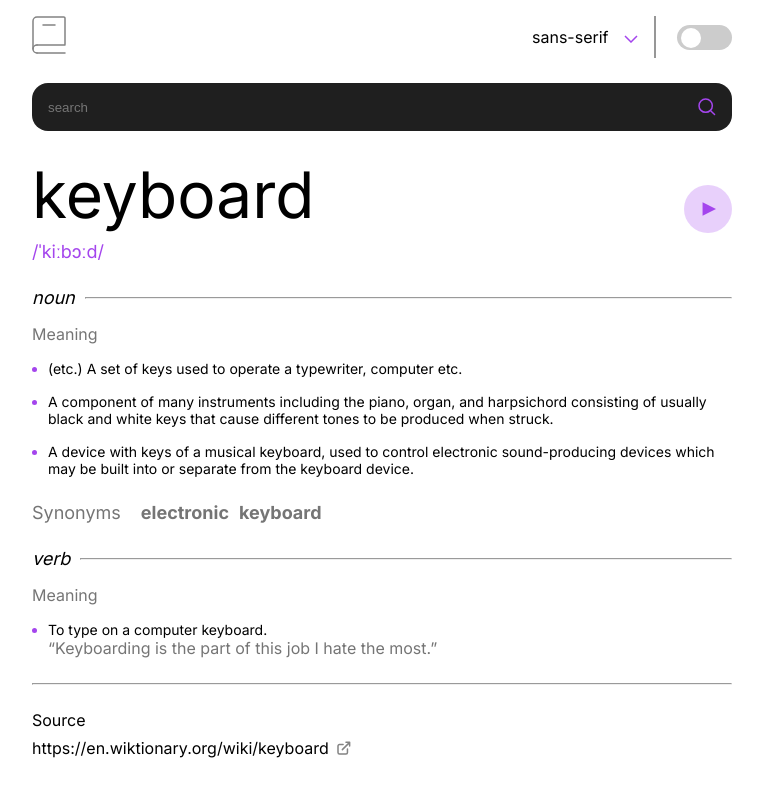
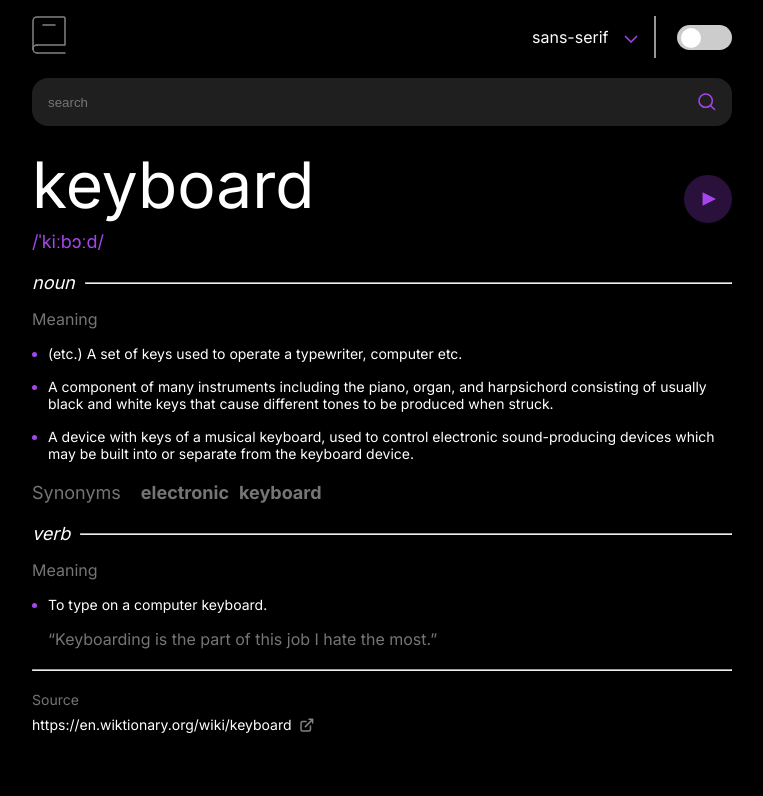
Before and after one commit to Jhay-Great/dictionary, an Angular app: page / in a window 1280 px wide. Shown: the top 796 px of the page, without its empty margins (258-1021 px from the left). Built offline with nearby package versions, Linux system fonts and the light colour scheme.

Commit message:
adding color variables and minor changes to ui and typography colors

```diff
--- a/src/app/app.component.scss
+++ b/src/app/app.component.scss
@@ -202,6 +202,7 @@
         display: flex;
         flex-direction: column;
         gap: 20px;
+        margin-top: 1rem;
 
         p {
             margin-left: 1rem;
@@ -236,6 +237,11 @@ footer {
     display: flex;
     flex-direction: column;
     gap: 8px;
+    font-size: $font-size-body-small;
+
+    p {
+        color: $font-color-gray;
+    }
 
     & div {
         display: flex;
--- a/src/styles.scss
+++ b/src/styles.scss
@@ -20,6 +20,7 @@
     $bg-gray-variant-1: #E9E9E9;
     $bg-gray-variant-2: #F4F4F4;
     $bg-white: #fff;
+    $bg-black: #000;
 
     $bg-purple: #A445ED;
     $bg-red: #FF5252;
@@ -40,6 +41,8 @@
     $font-size-body-small: 14px;
 
     // font color
+    $font-color-black: #000;
+    $font-color-white: $bg-white;
     $font-color-purple: $bg-purple;
     $font-color-gray: $bg-gray;
 // }
@@ -49,6 +52,8 @@ body {
     height: 100%;
 
     padding: 1rem 0;
+    color: $font-color-white;
+    background: $bg-black;
 
     font-family: $font-sans-serif;
 
@@ -62,6 +67,6 @@ app-root {
 
     display: flex;
     flex-direction: column;
-    gap: 25px;
+    gap: 20px;
 
 }
```
